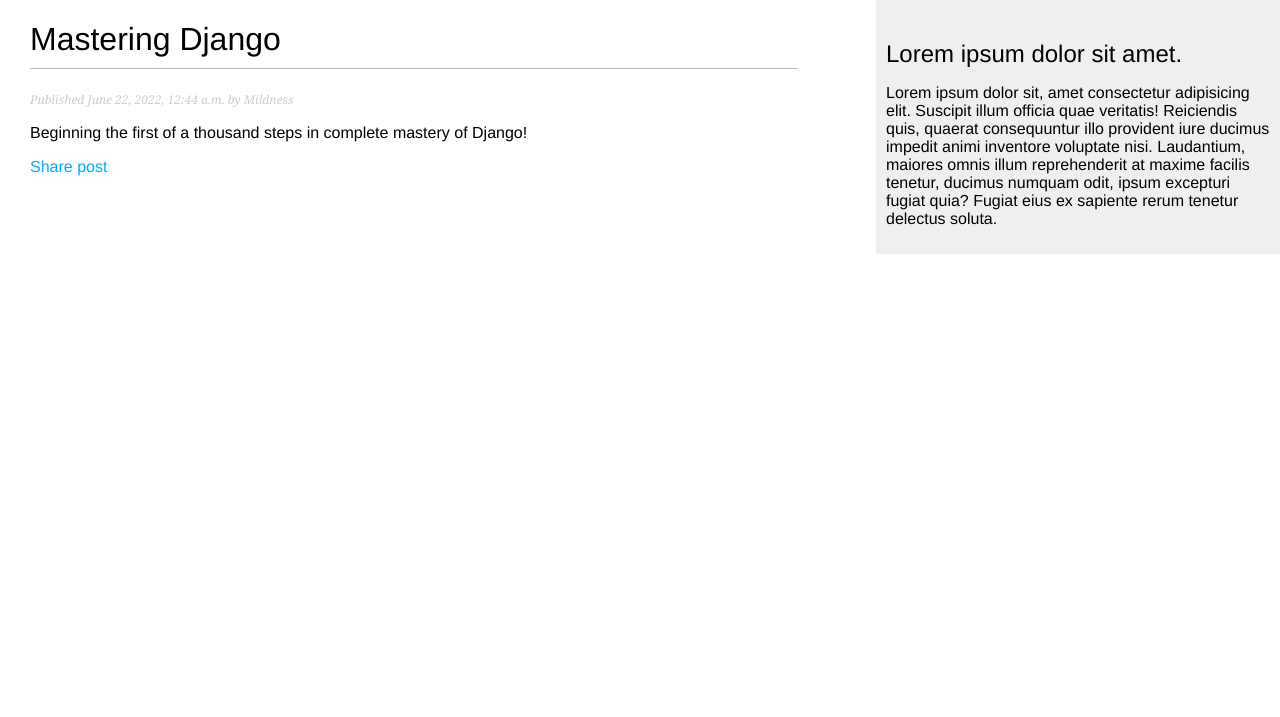
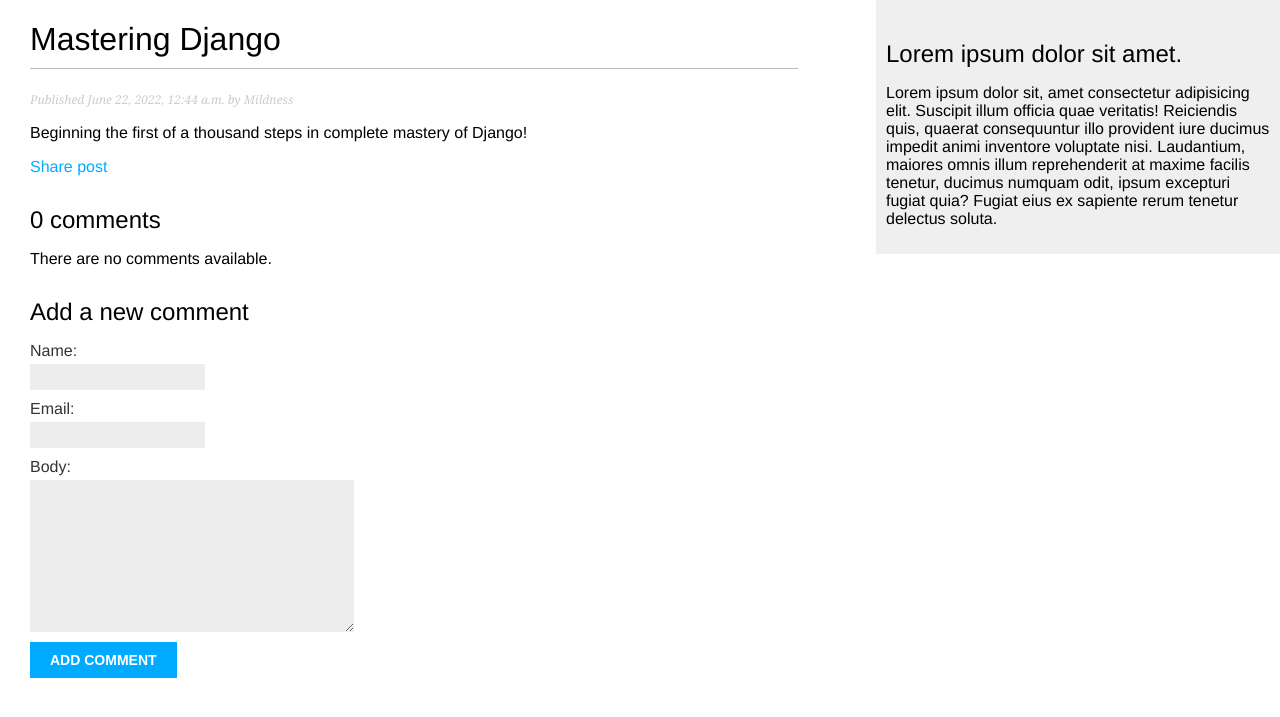
Before and after one commit to Mildness10/blog-app, a Django app: a page that uses templates/detail.html in a window 1280 px wide. Shown: the top 717 px of the page. Run offline with Django 4.2, Linux system fonts and the light colour scheme; data comes from the database, SQL or seed files in the repository; both versions use the stored data as it was after the commit.

Commit message:
Modified comments

```diff
--- a/blog/models.py
+++ b/blog/models.py
@@ -36,11 +36,9 @@
     # def get_absolute_url(self):
     #     return reverse("blog:post_detail", kwargs={"slug": self.slug})
 
-def get_absolute_url(self):
-    return reverse('blog:post_detail',
-    args=[self.publish.year,
-    self.publish.month,
-    self.publish.day, self.slug])
+    def get_absolute_url(self):
+        return reverse('blog:post_detail',
+        args=[self.slug])
 
 
 class Comment(models.Model):
--- a/blog/views.py
+++ b/blog/views.py
@@ -27,7 +27,20 @@
 
 def post_detail(request, post):
     post = get_object_or_404(Post, slug=post)
-    return render(request, 'detail.html', {'post':post})
+
+    comments = post.comments.filter(active=True)
+    new_comment = None
+
+    if request.method == 'POST':
+        comment_form = CommentForm(data=request.POST)
+        if comment_form.is_valid():
+            new_comment = comment_form.save(commit=False)
+            new_comment.post = post
+            new_comment.save()
+    else:
+        comment_form = CommentForm()
+
+    return render(request, 'detail.html', {'post':post, 'comments':comments, 'new_comment':new_comment, 'comment_form':comment_form})
 
 
 
--- a/templates/detail.html
+++ b/templates/detail.html
@@ -8,5 +8,31 @@
     Published {{ post.publish }} by {{ post.author }}
 </p>
 {{ post.body|linebreaks }}
-    <p><a href="{% url 'post_share' post.id %}">Share post</a></p>
+    <p><a href="{% url 'blog:post_share' post.id %}">Share post</a></p>
+
+{% with comments.count as total_comments %}
+    <h2>{{ total_comments }} comment{{ total_comments|pluralize }}</h2>
+{% endwith %}
+{% for comment in comments %}
+    <div class="comment">
+        <p class="info">
+            Comment {{ forloop.counter }} by {{ comment.name }}
+            {{ comment.created }}
+        </p>
+        {{ comment.body|linebreaks }}
+    </div>
+{% empty %}
+    <p>There are no comments available.</p>
+{% endfor %}
+
+{% if new_comment %}
+    <h2>Your comment has been added.</h2>
+{% else %}
+    <h2>Add a new comment</h2>
+    <form method="post">
+        {% csrf_token %}
+        {{ comment_form.as_p }}
+        <p><input type="submit" value="Add Comment"></p>
+    </form>
+{% endif %}
 {% endblock content %}
```
Also changed, not shown: db.sqlite3.
